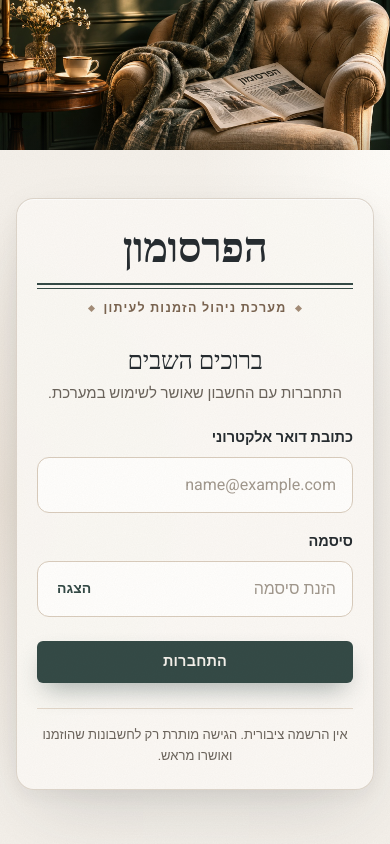
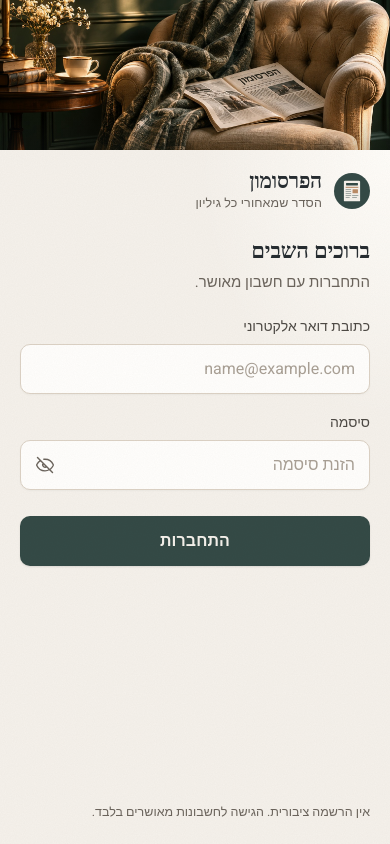
Before and after one commit to 11030520550/hapirsumon-orders, a plain HTML site: page index.html in a window 390 px wide. Drawn offline with nearby package versions, Linux system fonts and the light colour scheme; a web font is replaced by a local one.

Commit message:
Login: quiet SaaS-style sign-in panel with a real logo and an eye toggle
- Brand outside the form, top right: an original SVG mark (newspaper front page: nameplate bar,
  copper rule, image slot, columns, in a forest-green disc) + "הפרסומון" + motto "הסדר שמאחורי כל גיליון"
- Removed the masthead ornaments (oversized title, double rule, diamonds) and the heavy card;
  the form sits on paper as a 380px column: smaller heading, short lede, subtle bordered fields
  with a green focus ring, dark-green button with hover / focus-visible / pressed / loading states
- Password: "הצגה" text replaced by eye icons (crossed eye = hidden, open eye = shown), aria-label
  per state, mouse press keeps focus and caret in the field, type=button so it never submits
- Narrow screens: logo, form and note share one column so the logo sits right above the form
- Photograph, its CSS and the 48/52 split are untouched (verified pixel-identical at 4 sizes)
- Tests: A11 updated for the new branding, A8 extended for the eye toggle (73/73 pass)

Co-Authored-By: Claude Opus 5.5 <noreply@anthropic.com>

```diff
--- a/index.html
+++ b/index.html
@@ -8,11 +8,11 @@
   <link rel="preconnect" href="https://fonts.googleapis.com">
   <link rel="preconnect" href="https://fonts.gstatic.com" crossorigin>
   <link href="https://fonts.googleapis.com/css2?family=Frank+Ruhl+Libre:wght@500;700&family=Heebo:wght@400;500;600;700&display=swap" rel="stylesheet">
-  <link rel="stylesheet" href="styles.css?v=20261116-6">
+  <link rel="stylesheet" href="styles.css?v=20261117-1">
   <script src="https://cdn.jsdelivr.net/npm/@supabase/supabase-js@2"></script>
   <script src="supabase-config.js"></script>
-  <script src="app.js?v=20261116-6" defer></script>
-  <script src="business-app.js?v=20261116-6" defer></script>
+  <script src="app.js?v=20261117-1" defer></script>
+  <script src="business-app.js?v=20261117-1" defer></script>
 </head>
 <body>
   <svg width="0" height="0" style="position:absolute" aria-hidden="true">
@@ -27,15 +27,25 @@
   </svg>
   <main class="auth-screen" id="auth-screen">
     <section class="auth-panel" aria-labelledby="login-title">
+      <!-- Brand: original mark — a newspaper front page (nameplate bar, copper rule, image slot, two columns) in a
+           forest-green disc — + wordmark + motto. -->
+      <header class="auth-brand">
+        <svg class="auth-mark" viewBox="0 0 40 40" width="40" height="40" aria-hidden="true" focusable="false">
+          <circle cx="20" cy="20" r="20" fill="#344A46"/>
+          <rect x="11" y="8.5" width="18" height="23" rx="1.3" fill="#F5F1EB"/>
+          <rect x="13.4" y="11" width="13.2" height="2.8" rx=".5" fill="#344A46"/>
+          <path d="M13.4 15.9h13.2" stroke="#B07A4F" stroke-width="1" stroke-linecap="round"/>
+          <rect x="20.6" y="18" width="6" height="4.6" rx=".4" fill="#B07A4F" opacity=".85"/>
+          <path d="M13.4 18.4h5.2M13.4 20.6h5.2M13.4 22.8h5.2M13.4 25h5.2M13.4 27.2h3.6M20.6 25h6M20.6 27.2h4.4" stroke="#344A46" stroke-width=".95" stroke-linecap="round" opacity=".5"/>
+        </svg>
+        <span class="auth-brand-text">
+          <span class="auth-wordmark">הפרסומון</span>
+          <span class="auth-tagline">הסדר שמאחורי כל גיליון</span>
+        </span>
+      </header>
       <div class="auth-body">
-        <!-- Newspaper nameplate: typography is the logo. Display branding only; internal names are unchanged. -->
-        <header class="auth-masthead">
-          <p class="auth-wordmark">הפרסומון</p>
-          <span class="auth-rule" aria-hidden="true"></span>
-          <p class="auth-tagline">מערכת ניהול הזמנות לעיתון</p>
-        </header>
         <h1 id="login-title">ברוכים השבים</h1>
-        <p class="auth-lede">התחברות עם החשבון שאושר לשימוש במערכת.</p>
+        <p class="auth-lede">התחברות עם חשבון מאושר.</p>
         <form id="login-form" class="auth-form" aria-describedby="login-message">
           <label class="field-label">כתובת דואר אלקטרוני
             <input name="email" type="email" autocomplete="username" required maxlength="254" placeholder="name@example.com" dir="ltr" spellcheck="false">
@@ -43,7 +53,11 @@
           <label class="field-label">סיסמה
             <span class="password-field">
               <input name="password" type="password" autocomplete="current-password" required maxlength="128" placeholder="הזנת סיסמה" dir="ltr">
-              <button class="password-toggle" id="password-toggle" type="button" aria-label="הצגת הסיסמה" aria-pressed="false">הצגה</button>
+              <button class="password-toggle" id="password-toggle" type="button" aria-label="הצגת הסיסמה" aria-pressed="false" title="הצגת הסיסמה">
+                <!-- Hidden password: eye with a slash. Visible password: open eye. -->
+                <svg class="icon-eye-off" viewBox="0 0 24 24" width="20" height="20" aria-hidden="true" focusable="false"><path d="M3 3l18 18M10.6 5.1A10.5 10.5 0 0 1 12 5c5 0 8.6 3.6 9.8 6.4a1.5 1.5 0 0 1 0 1.2 12 12 0 0 1-2.9 3.9M6.6 6.6A12.2 12.2 0 0 0 2.2 11.4a1.5 1.5 0 0 0 0 1.2C3.4 15.4 7 19 12 19a10 10 0 0 0 5.4-1.6M9.9 9.9a3 3 0 0 0 4.2 4.2" fill="none" stroke="currentColor" stroke-width="1.7" stroke-linecap="round" stroke-linejoin="round"/></svg>
+                <svg class="icon-eye" viewBox="0 0 24 24" width="20" height="20" aria-hidden="true" focusable="false"><path d="M2.2 11.4C3.4 8.6 7 5 12 5s8.6 3.6 9.8 6.4a1.5 1.5 0 0 1 0 1.2C20.6 15.4 17 19 12 19s-8.6-3.6-9.8-6.4a1.5 1.5 0 0 1 0-1.2z" fill="none" stroke="currentColor" stroke-width="1.7" stroke-linejoin="round"/><circle cx="12" cy="12" r="3" fill="none" stroke="currentColor" stroke-width="1.7"/></svg>
+              </button>
             </span>
           </label>
           <p class="auth-status" id="login-message" role="status" aria-live="polite" data-tone=""></p>
@@ -53,8 +67,8 @@
           <button class="button button-outline" id="auth-retry" type="button" hidden>ניסיון חוזר</button>
           <button class="button button-ghost" id="auth-sign-out" type="button" hidden>התנתקות מהחשבון</button>
         </div>
-        <p class="auth-footnote">אין הרשמה ציבורית. הגישה מותרת רק לחשבונות שהוזמנו ואושרו מראש.</p>
       </div>
+      <p class="auth-footnote">אין הרשמה ציבורית. הגישה לחשבונות מאושרים בלבד.</p>
     </section>
     <aside class="auth-visual" aria-hidden="true">
       <!-- The full photograph is shown uncropped; a blurred copy of the same image fills the space around it. -->
--- a/styles.css
+++ b/styles.css
@@ -73,32 +73,42 @@ h1, h2, h3, p { margin-top: 0; }
 
 /* ---------- Auth: 48% sign-in area (right, RTL start) + 52% photograph (left) ---------- */
 .auth-screen { position: fixed; inset: 0; z-index: 10; display: grid; grid-template-columns: 48fr 52fr; overflow-y: auto; background: var(--paper); }
-.auth-panel { display: grid; place-items: center; min-height: 100vh; padding: clamp(20px, 4vh, 48px) clamp(20px, 4vw, 64px);
-  background: radial-gradient(80% 60% at 0% 50%, rgba(229, 217, 203, .55) 0%, transparent 70%), radial-gradient(70% 55% at 100% 0%, #FFFDF9 0%, transparent 70%), var(--paper); }
+/* Right panel: brand at the top (RTL start), the form as a quiet column in the middle, one footnote at the bottom.
+   No card and no heavy shadow: the form sits directly on paper so it does not compete with the photograph. */
+.auth-panel { display: grid; grid-template-rows: auto 1fr auto; min-height: 100vh; padding: clamp(24px, 4.5vh, 44px) clamp(24px, 4.2vw, 64px) clamp(20px, 3.5vh, 32px);
+  background: radial-gradient(70% 55% at 100% 0%, #FFFDF9 0%, transparent 70%), var(--paper); }
 
-/* The card: spacious, centred, one column of equal-width controls. */
-.auth-body { width: min(480px, 100%); padding: clamp(28px, 4.2vh, 46px) clamp(24px, 3vw, 44px) clamp(22px, 3vh, 30px);
-  border: 1px solid rgba(163, 140, 119, .32); border-radius: 22px; background: rgba(251, 249, 245, .92);
-  box-shadow: 0 1px 0 rgba(255, 255, 255, .8) inset, 0 30px 70px -20px rgba(38, 44, 48, .18), 0 6px 18px rgba(38, 44, 48, .05); }
-/* Nameplate: "הפרסומון" set like a newspaper masthead, an Oxford rule (thick + hairline) and a quiet tagline. */
-.auth-masthead { margin: 0 0 clamp(22px, 3.4vh, 32px); text-align: center; }
-.auth-wordmark { margin: 0; color: var(--ink); font-family: var(--font-serif); font-size: clamp(44px, 4vw, 54px); font-weight: 700; line-height: 1; letter-spacing: -.5px; }
-.auth-rule { display: block; height: 6px; margin: 14px auto 10px; border-top: 2.5px solid var(--forest); border-bottom: 1px solid var(--forest); }
-.auth-tagline { display: flex; align-items: center; justify-content: center; gap: 12px; margin: 0; color: var(--wood-text); font-size: 14px; font-weight: 600; letter-spacing: .06em; }
-.auth-tagline::before, .auth-tagline::after { content: ""; width: 5px; height: 5px; background: var(--wood); transform: rotate(45deg); }
-.auth-body h1 { margin: 0 0 6px; font-size: clamp(26px, 2.2vw, 30px); font-weight: 500; letter-spacing: -.2px; text-align: center; }
-.auth-lede { margin: 0 0 clamp(20px, 3.2vh, 28px); color: var(--ink-3); font-size: 15.5px; line-height: 1.6; text-align: center; }
+/* Brand: mark + wordmark + motto, small and precise. */
+.auth-brand { display: flex; align-items: center; gap: 12px; justify-self: start; }
+.auth-mark { flex: none; display: block; width: 40px; height: 40px; }
+.auth-brand-text { display: grid; gap: 3px; }
+.auth-wordmark { color: var(--ink); font-family: var(--font-serif); font-size: 23px; font-weight: 700; line-height: 1.05; letter-spacing: -.2px; }
+.auth-tagline { color: var(--ink-3); font-size: 12.5px; font-weight: 400; line-height: 1.3; letter-spacing: .01em; }
+
+.auth-body { align-self: center; justify-self: center; width: min(380px, 100%); padding: clamp(28px, 5vh, 56px) 0; }
+.auth-body h1 { margin: 0 0 6px; color: var(--ink); font-size: 24px; font-weight: 600; line-height: 1.25; letter-spacing: -.2px; }
+.auth-lede { margin: 0 0 28px; color: var(--ink-3); font-size: 15px; line-height: 1.55; }
 .auth-form { display: grid; gap: 18px; }
-.auth-form .field-label { gap: 8px; color: var(--ink); font-size: 14.5px; }
-.auth-form .field-label input { min-height: 56px; padding: 12px 16px; border-color: #D9CCBC; border-radius: 12px; background: #FFFEFC; font-size: 16px; text-align: right; transition: border-color .15s, box-shadow .15s; }
-.auth-form .field-label input::placeholder { color: #A1988D; }
-.auth-form .field-label input:hover { border-color: var(--wood); }
+.auth-form .field-label { gap: 7px; color: var(--ink-2); font-size: 14px; font-weight: 500; }
+.auth-form .field-label input { min-height: 50px; padding: 11px 14px; border: 1px solid #DCD2C5; border-radius: 10px; background: #FFFEFC; color: var(--ink); font-size: 16px; text-align: right;
+  box-shadow: 0 1px 2px rgba(38, 44, 48, .04); transition: border-color .15s, box-shadow .15s, background-color .15s; }
+.auth-form .field-label input::placeholder { color: #A9A095; }
+.auth-form .field-label input:hover { border-color: #C9BBA9; }
+.auth-form .field-label input:focus { border-color: var(--forest); box-shadow: 0 0 0 3px rgba(52, 74, 70, .14); outline: 0; }
 .auth-form .field-label input:read-only { color: var(--ink-3); background: var(--paper); }
+
+/* Password visibility: an eye icon on the left (RTL end). Hidden password -> crossed eye; visible -> open eye. */
 .password-field { position: relative; display: block; }
-.password-field input { padding-left: 80px !important; }
-.password-toggle { position: absolute; top: 50%; left: 8px; transform: translateY(-50%); min-height: 40px; padding: 0 12px; border: 0; border-radius: 9px; color: var(--forest); background: transparent; font-size: 14px; font-weight: 600; }
-.password-toggle:hover { background: var(--forest-tint); }
-.auth-status { margin: -4px 0 0; padding: 0; border-radius: 12px; font-size: 14.5px; line-height: 1.55; }
+.password-field input { padding-left: 52px !important; }
+.password-toggle { position: absolute; top: 50%; left: 6px; display: grid; place-items: center; width: 38px; height: 38px; padding: 0; border: 0; border-radius: 8px;
+  color: var(--ink-3); background: transparent; transform: translateY(-50%); transition: color .15s, background-color .15s; }
+.password-toggle:hover { color: var(--forest); background: var(--forest-tint); }
+.password-toggle:focus-visible { outline: 2px solid var(--focus); outline-offset: 1px; color: var(--forest); }
+.password-toggle .icon-eye { display: none; }
+.password-toggle[aria-pressed="true"] .icon-eye { display: block; }
+.password-toggle[aria-pressed="true"] .icon-eye-off { display: none; }
+
+.auth-status { margin: -4px 0 0; padding: 0; border-radius: 10px; font-size: 14px; line-height: 1.55; }
 .auth-status:empty { display: none; }
 .auth-status:not(:empty) { display: flex; align-items: flex-start; gap: 10px; padding: 12px 14px; }
 .auth-status:not(:empty)::before { content: ""; flex: none; width: 8px; height: 8px; margin-top: 7px; border-radius: 50%; background: currentColor; }
@@ -106,7 +116,11 @@ h1, h2, h3, p { margin-top: 0; }
 .auth-status[data-tone="info"]::before { background: var(--forest); animation: auth-pulse 1.2s ease-in-out infinite; }
 .auth-status[data-tone="success"] { color: var(--ok-fg); background: var(--ok-bg); }
 .auth-status[data-tone="error"] { color: var(--bad-fg); background: var(--bad-bg); }
-.auth-submit { position: relative; width: 100%; min-height: 58px; margin-top: 6px; border-radius: 12px; font-size: 17px; letter-spacing: .2px; box-shadow: 0 12px 26px -8px rgba(52, 74, 70, .45); }
+.auth-form .auth-submit { position: relative; width: 100%; min-height: 50px; margin-top: 8px; border: 0; border-radius: 10px; color: var(--paper); background: var(--forest);
+  font-size: 16px; font-weight: 600; letter-spacing: .1px; box-shadow: 0 1px 2px rgba(38, 44, 48, .12); transition: background-color .15s, box-shadow .15s, transform .1s; }
+.auth-form .auth-submit:hover:not(:disabled) { background: var(--forest-hover); box-shadow: 0 4px 12px -4px rgba(52, 74, 70, .45); }
+.auth-form .auth-submit:focus-visible { outline: 2px solid var(--focus); outline-offset: 3px; }
+.auth-form .auth-submit:active:not(:disabled) { transform: translateY(1px); }
 .auth-submit.is-loading:disabled { cursor: progress; opacity: 1; }
 .auth-submit:not(.is-loading):disabled { cursor: not-allowed; opacity: .55; box-shadow: none; }
 .auth-spinner { display: none; width: 18px; height: 18px; border: 2px solid rgba(245, 241, 235, .35); border-top-color: var(--paper); border-radius: 50%; animation: auth-spin .8s linear infinite; }
@@ -114,7 +128,7 @@ h1, h2, h3, p { margin-top: 0; }
 .auth-submit.is-loading { background: var(--forest-hover); }
 .auth-secondary-actions { display: flex; flex-wrap: wrap; gap: 10px; margin-top: 14px; }
 .auth-secondary-actions:not(:has(button:not([hidden]))) { display: none; }
-.auth-footnote { margin: clamp(20px, 3vh, 26px) 0 0; padding-top: 16px; border-top: 1px solid var(--line); color: var(--ink-3); font-size: 13px; line-height: 1.6; text-align: center; }
+.auth-footnote { justify-self: start; margin: 0; color: var(--ink-3); font-size: 12.5px; line-height: 1.5; }
 #run-local-import:disabled { cursor: not-allowed; opacity: .55; }
 @keyframes auth-spin { to { transform: rotate(360deg); } }
 @keyframes auth-pulse { 50% { opacity: .35; } }
@@ -452,7 +466,11 @@ button.desk-item:hover { background: #F7F2EA; }
   .auth-photo-ambient { display: none; }
   .auth-photo { position: absolute; inset: 0; height: 100%; max-height: none; aspect-ratio: auto; object-position: 50% 62%; -webkit-mask-image: none; mask-image: none; }
   .auth-visual::after { background: linear-gradient(0deg, rgba(31, 42, 39, .18) 0%, rgba(31, 42, 39, 0) 22%); }
-  .auth-panel { grid-row: 2; min-height: 0; padding: 28px clamp(20px, 6vw, 48px) 32px; }
+  .auth-panel { grid-row: 2; min-height: 0; padding: 28px clamp(20px, 6vw, 48px) 32px; grid-template-rows: auto auto 1fr; }
+  /* Narrow screens: brand, form and note share one column, so the logo sits right above the form. */
+  .auth-brand, .auth-body, .auth-footnote { justify-self: center; width: min(380px, 100%); }
+  .auth-body { align-self: start; padding: 32px 0 28px; }
+  .auth-footnote { align-self: end; }
 }
 @media (max-width: 760px) {
   .sidebar, .business-preview-shell .sidebar { position: sticky; top: 0; z-index: 3; width: 100%; height: auto; padding: 10px 12px 8px; border-left: 0; border-bottom: 1px solid var(--line); }
@@ -507,12 +525,12 @@ button.desk-item:hover { background: #F7F2EA; }
 @media (max-width: 560px) {
   .auth-visual { height: 150px; }
   .auth-photo { object-position: 55% 64%; }
-  .auth-panel { padding: 18px 16px 24px; }
-  .auth-body { padding: 28px 20px 22px; border-radius: 18px; }
-  .auth-wordmark { font-size: 42px; }
-  .auth-tagline { gap: 9px; font-size: 12.5px; letter-spacing: .1em; }
-  .auth-body h1 { font-size: 25px; }
-  .auth-lede { margin-bottom: 22px; font-size: 15px; }
+  .auth-panel { padding: 20px 20px 22px; }
+  .auth-mark { width: 36px; height: 36px; }
+  .auth-wordmark { font-size: 21px; }
+  .auth-body { padding: 26px 0 24px; }
+  .auth-body h1 { font-size: 22px; }
+  .auth-lede { margin-bottom: 22px; }
 }
 @media (max-width: 380px) {
   .quick-actions { grid-template-columns: 1fr; }
```
Also changed, not shown: app.js (+12 -2 lines), testing/browser/runner-v3.html (+17 -4 lines).
